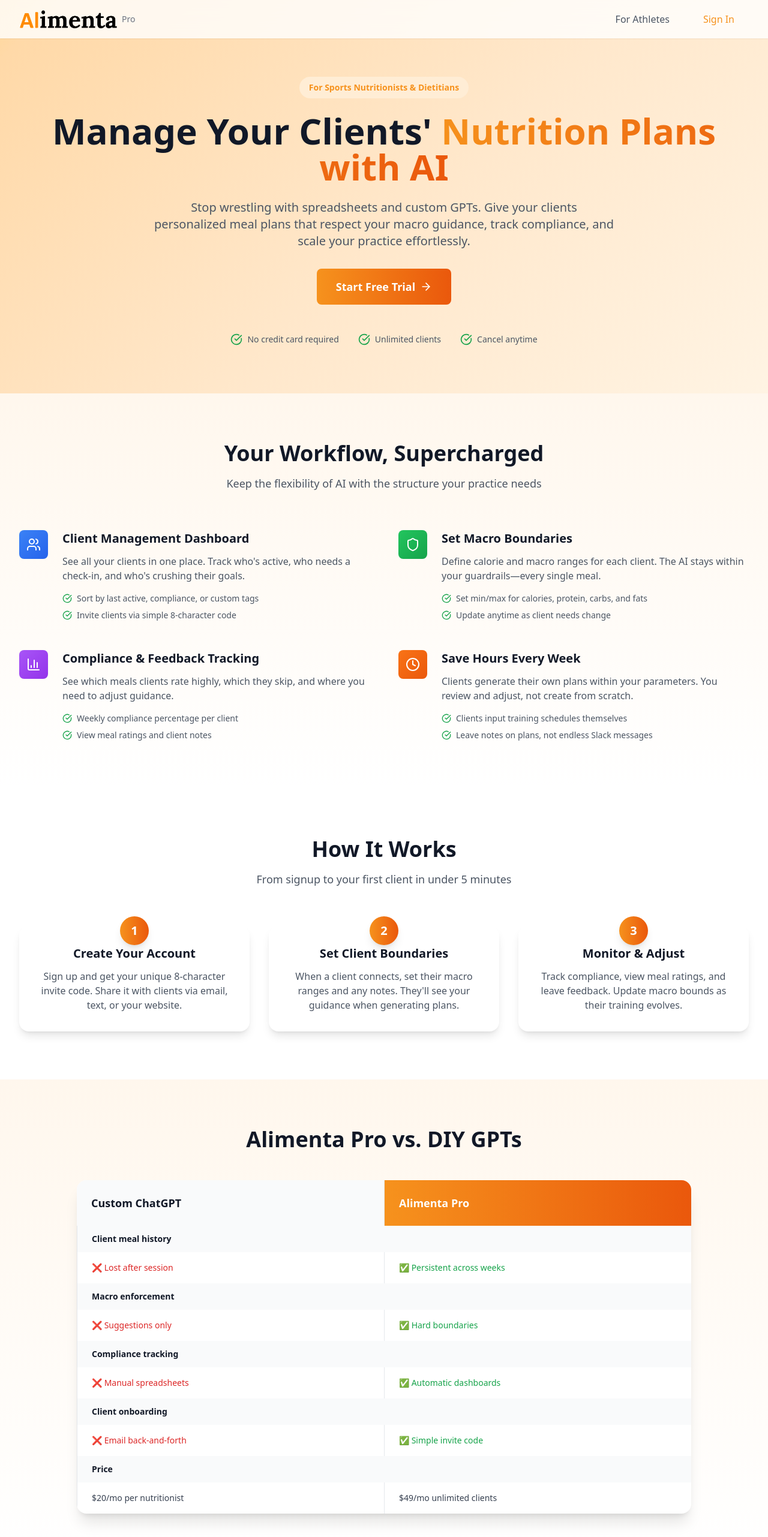
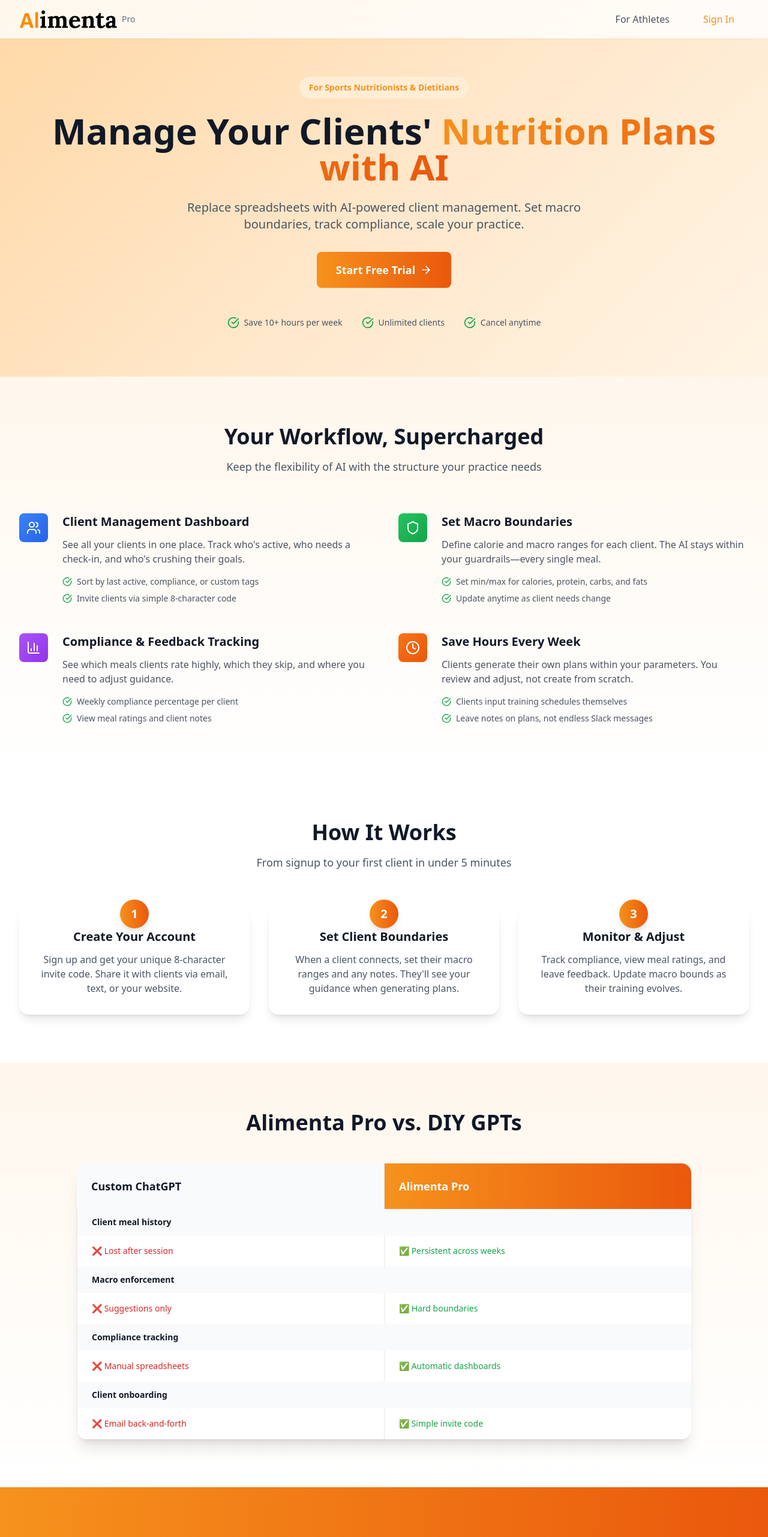
Before and after one commit to CharlieHanson/marathon-nutrition-app, a Next.js app: page /pro in a window 1280 px wide. Shown: the top 2563 px of the page at 60% size. Built offline with nearby package versions, Linux system fonts and the light colour scheme; no server answers.

Commit message:
landing page update

```diff
--- a/src/views/pro/ProLandingPage.js
+++ b/src/views/pro/ProLandingPage.js
@@ -47,7 +47,7 @@
           </h1>
 
           <p className="text-xl text-gray-600 mb-8 max-w-3xl mx-auto">
-            Stop wrestling with spreadsheets and custom GPTs. Give your clients personalized meal plans that respect your macro guidance, track compliance, and scale your practice effortlessly.
+            Replace spreadsheets with AI-powered client management. Set macro boundaries, track compliance, scale your practice.
           </p>
 
           <div className="flex gap-4 justify-center flex-wrap">
@@ -63,7 +63,7 @@
           <div className="mt-12 flex flex-wrap justify-center gap-8 items-center text-gray-600 text-sm">
             <div className="flex items-center gap-2">
               <CheckCircle className="w-5 h-5 text-green-600" />
-              <span>No credit card required</span>
+              <span>Save 10+ hours per week</span>
             </div>
             <div className="flex items-center gap-2">
               <CheckCircle className="w-5 h-5 text-green-600" />
@@ -286,17 +286,6 @@
                 right="✅ Simple invite code"
                 rightGood={true}
               />
-
-              <ComparisonRow
-                feature="Price"
-                left="$20/mo per nutritionist"
-                leftBad={false}
-              />
-              <ComparisonRow
-                feature=""
-                right="$49/mo unlimited clients"
-                rightGood={false}
-              />
             </div>
           </div>
         </div>
```
